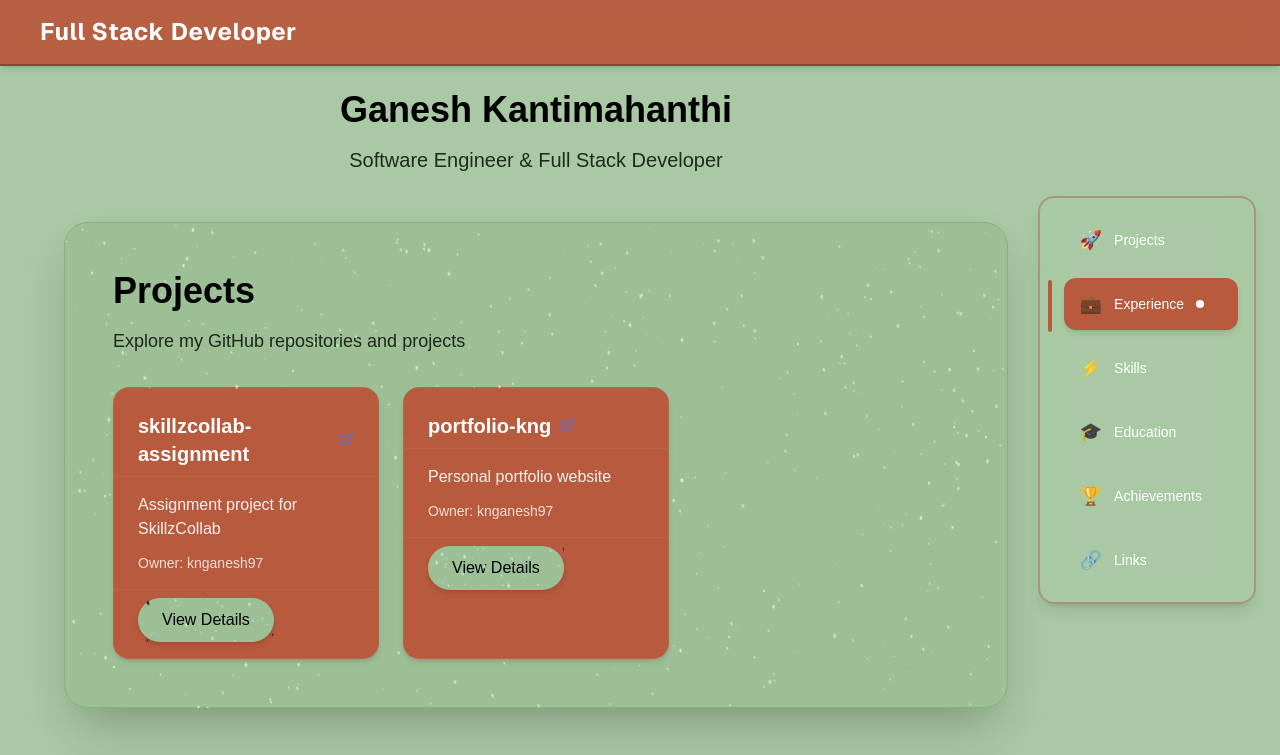
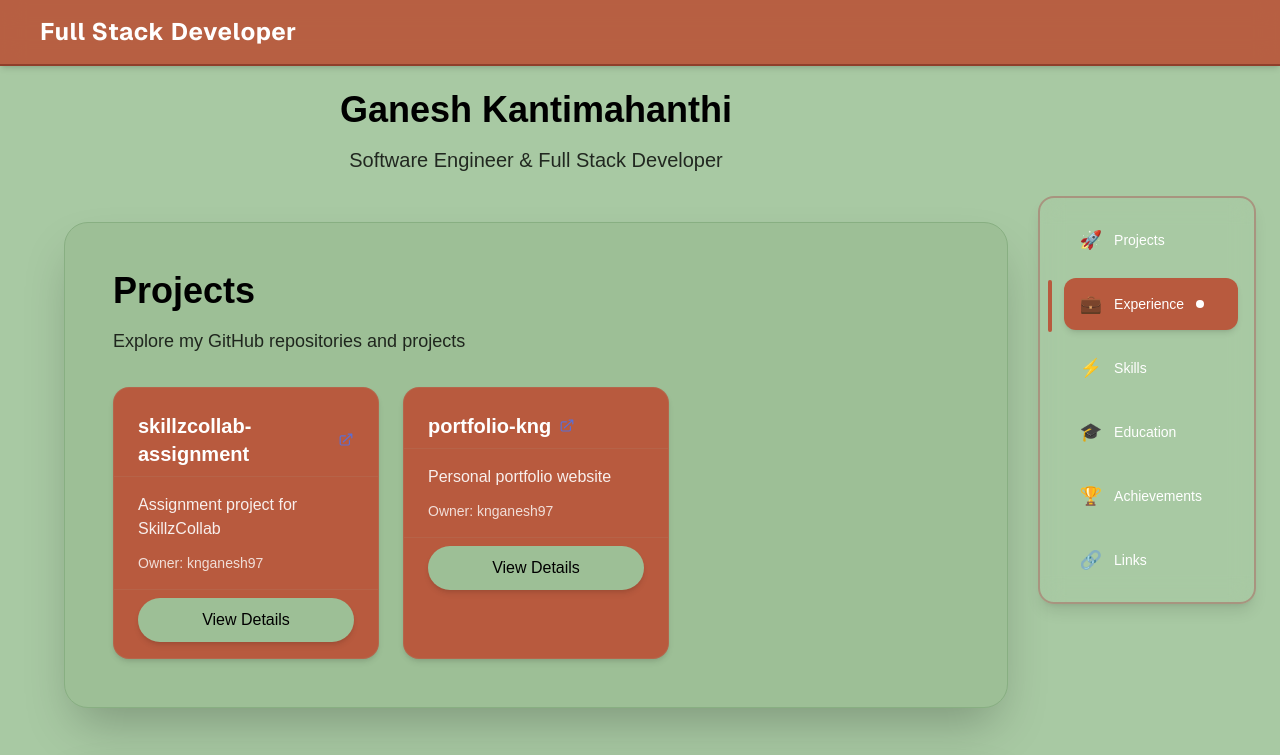
Before and after one commit to knganesh97/portfolio-kng, a Next.js app: page / in a window 1280 px wide. Shown: the top 755 px of the page. Built offline with nearby package versions, Linux system fonts and the light colour scheme.

Commit message:
feat: remove Sparkles component from Project and Projects components for cleaner layout

```diff
--- a/src/components/Project.tsx
+++ b/src/components/Project.tsx
@@ -2,7 +2,6 @@ import React, { useState, useEffect } from "react";
 import CardContainer from "@/components/ui/CardContainer";
 import ReactMarkdown from "react-markdown";
 import { markdownComponents } from "@/utils/Constants";
-import Sparkles from "@/components/ui/Sparkles";
 
 type ProjectProps = {
   owner: string;
@@ -64,10 +63,9 @@ const Project: React.FC<ProjectProps> = ({ owner, repo, className }) => {
   }, [owner, repo]);
 
   return (
-    <Sparkles count={1000}>
-      <CardContainer className={className}>
-        <div className="space-y-4">
-          <div className="flex items-center gap-2 mb-6">
+    <CardContainer className={className}>
+      <div className="space-y-4">
+        <div className="flex items-center gap-2 mb-6">
             <h2 className="text-2xl font-bold card-container-fg">{repo}</h2>
             <a
               href={`https://github.com/${owner}/${repo}`}
@@ -110,8 +108,7 @@ const Project: React.FC<ProjectProps> = ({ owner, repo, className }) => {
             </div>
           )}
         </div>
-      </CardContainer>
-    </Sparkles>
+    </CardContainer>
   );
 };
 
--- a/src/components/Projects.tsx
+++ b/src/components/Projects.tsx
@@ -5,7 +5,6 @@ import CardContainer from "@/components/ui/CardContainer";
 import Card from "@/components/ui/Card";
 import Button from "@/components/ui/Button";
 import { useRouter } from "next/navigation";
-import Sparkles, { NoSparkles } from "@/components/ui/Sparkles";
 
 const Projects: React.FC = () => {
   const router = useRouter();
@@ -16,7 +15,6 @@ const Projects: React.FC = () => {
 
   return (
     <div className="mb-12">
-      <Sparkles count={1000}>
       <CardContainer>
         <div className="mb-8">
           <h2 className="text-4xl font-bold mb-4 card-container-fg">Projects</h2>
@@ -27,8 +25,8 @@ const Projects: React.FC = () => {
 
         <div className="grid grid-cols-1 md:grid-cols-2 lg:grid-cols-3 gap-6">
           {githubRepositories.map((repository, index) => (
-              <NoSparkles key={index}>
             <Card
+              key={index}
                   header={
                     <div className="flex items-center gap-2">
                       <h3 className="text-xl font-semibold text-card-foreground">{repository.repo}</h3>
@@ -69,7 +67,6 @@ const Projects: React.FC = () => {
                     </div>
                   }
                   footer={
-                    <Sparkles count={50}>
                     <Button
                       variant="primary"
                       className="w-full"
@@ -77,15 +74,12 @@ const Projects: React.FC = () => {
                     >
                       View Details
                     </Button>
-                    </Sparkles>
                   }
                   className="h-full"
                 />
-              </NoSparkles>
             ))}
         </div>
       </CardContainer>
-      </Sparkles>
     </div>
   );
 };
```
Lines whose indentation alone changed are shown as unchanged.
